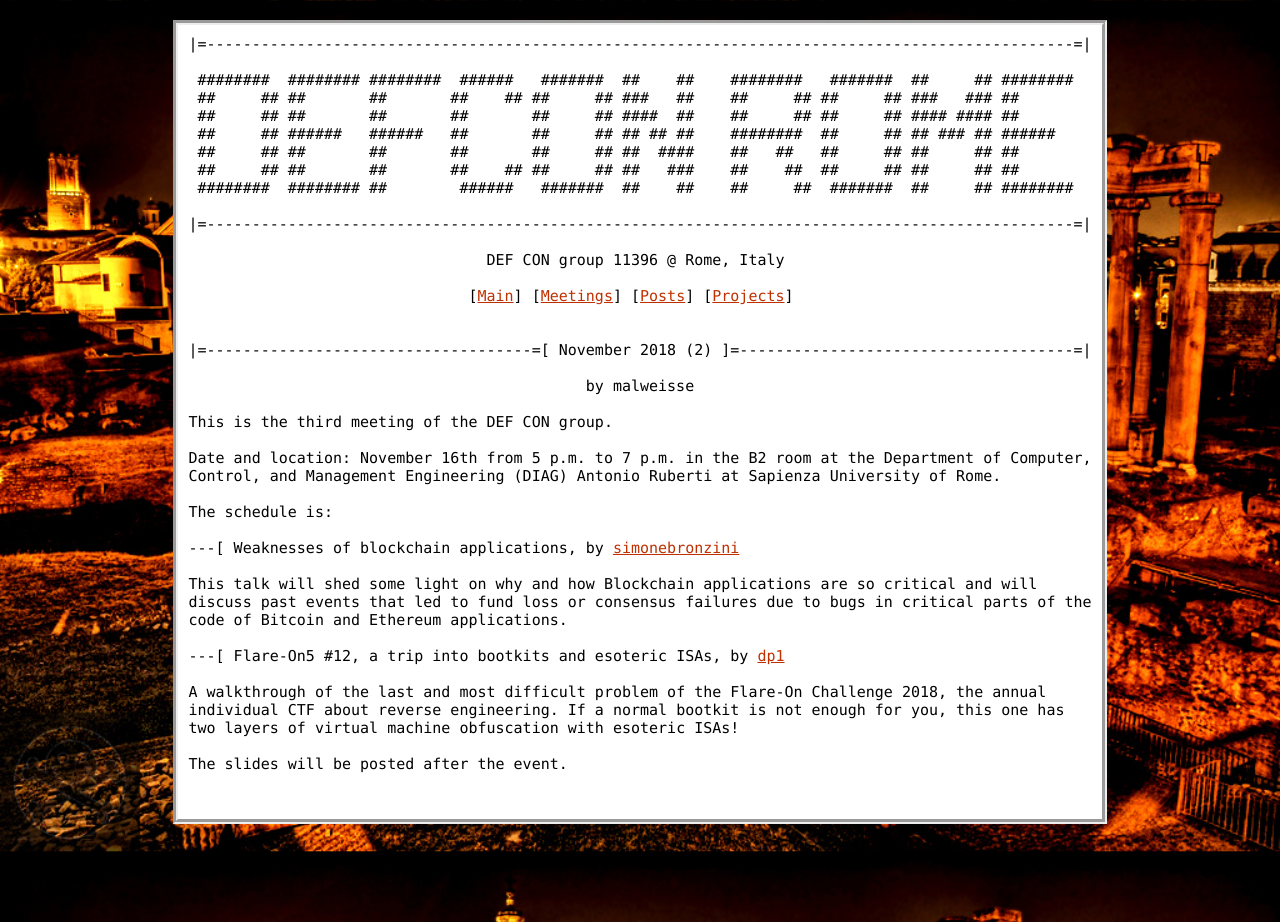
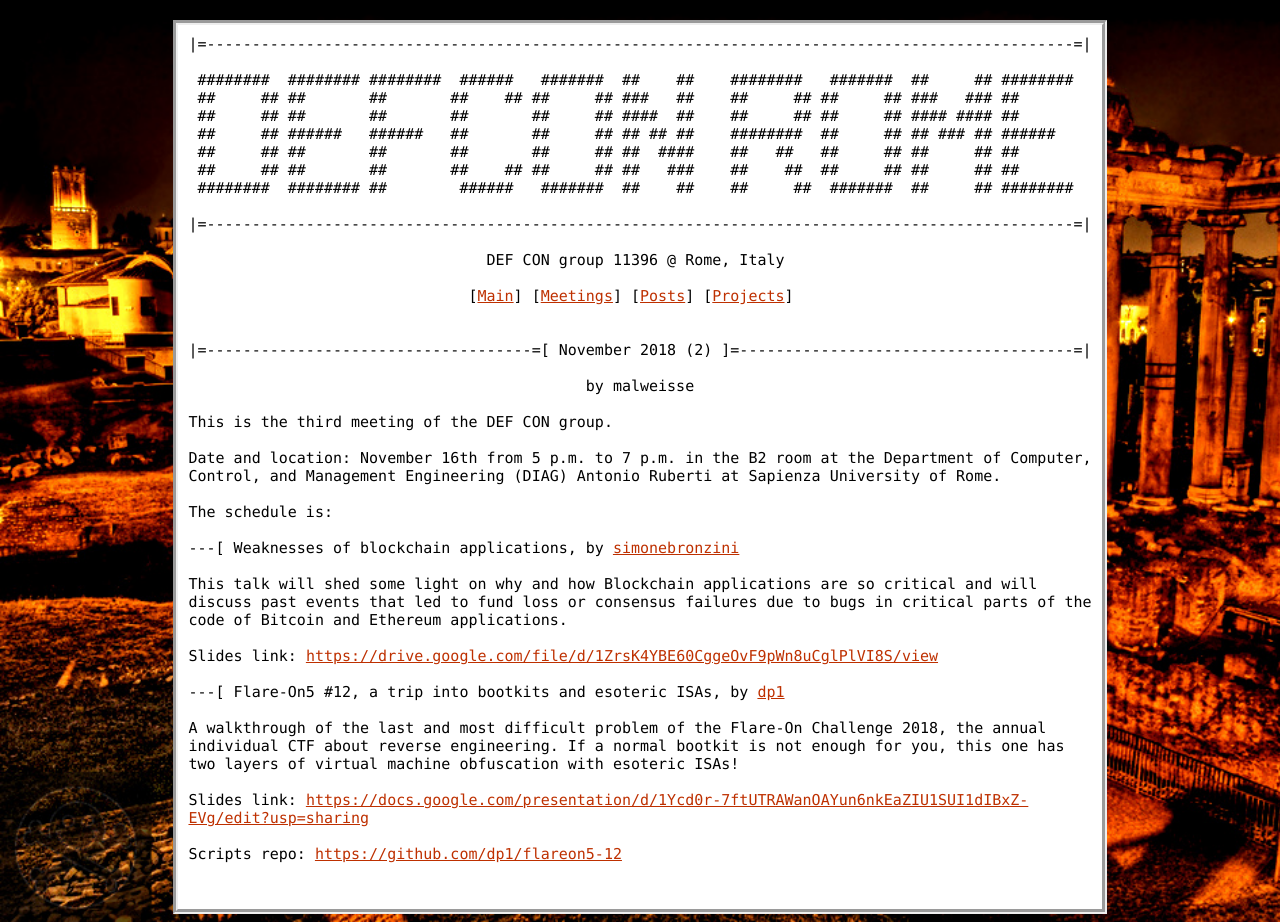
Before and after one commit to DEFCON753/defcon753.github.io, a Jekyll site: the page built from _posts/2018-11-3-meeting-nov16.html, in a window 1280 px wide. Built offline with Jekyll 4.4.1, drawn with Linux system fonts in a browser that asks for light colours.

Commit message:
nov 16 material

```diff
--- a/_posts/2018-11-3-meeting-nov16.html
+++ b/_posts/2018-11-3-meeting-nov16.html
@@ -16,8 +16,12 @@
 
 This talk will shed some light on why and how Blockchain applications are so critical and will discuss past events that led to fund loss or consensus failures due to bugs in critical parts of the code of Bitcoin and Ethereum applications.
 
+Slides link: <a href="https://drive.google.com/file/d/1ZrsK4YBE60CggeOvF9pWn8uCglPlVI8S/view">https://drive.google.com/file/d/1ZrsK4YBE60CggeOvF9pWn8uCglPlVI8S/view</a>
+
 ---[ Flare-On5 #12, a trip into bootkits and esoteric ISAs, by <a href="https://twitter.com/dario_petrillo">dp1</a>
 
 A walkthrough of the last and most difficult problem of the Flare-On Challenge 2018, the annual individual CTF about reverse engineering. If a normal bootkit is not enough for you, this one has two layers of virtual machine obfuscation with esoteric ISAs!
 
-The slides will be posted after the event.
+Slides link: <a href="https://docs.google.com/presentation/d/1Ycd0r-7ftUTRAWanOAYun6nkEaZIU1SUI1dIBxZ-EVg/edit?usp=sharing">https://docs.google.com/presentation/d/1Ycd0r-7ftUTRAWanOAYun6nkEaZIU1SUI1dIBxZ-EVg/edit?usp=sharing</a>
+
+Scripts repo: <a href="https://github.com/dp1/flareon5-12">https://github.com/dp1/flareon5-12</a>
```
Also changed, not shown: _posts/2018-11-17-meeting-dec7.html (added, +11 -0 lines).
